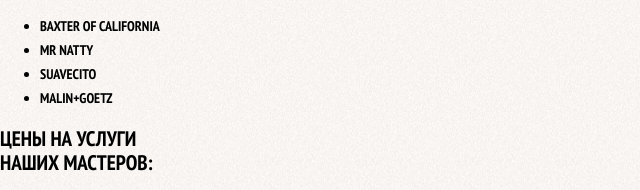
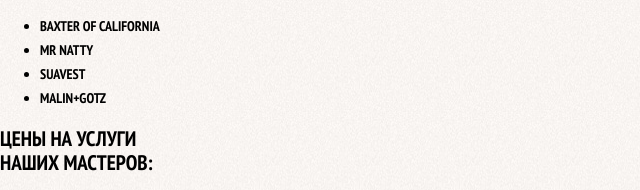
Before and after one commit to GrizzlyMentality/BarberShop, a plain HTML site: page price.html in a window 1280 px wide. Shown: the part 599-789 px from the top of the page, 0-640 px from the left. Drawn offline with Linux system fonts and the light colour scheme; a script that the page names is missing.

Commit message:
catalog-item and price

```diff
--- a/price.html
+++ b/price.html
@@ -52,8 +52,8 @@
 						<ul class="custom-list-1">
 							<li>Baxter of California</li>
 							<li>Mr Natty</li>
-							<li>Suavecito</li>
-							<li>Malin+Goetz</li>
+							<li>Suavest</li>
+							<li>Malin+Gotz</li>
 						</ul>
 					</div>
 					<div class="inner-column-right">
@@ -91,7 +91,7 @@
 		<div class="container">
 			<p id="contacts" class="footer-contacts">
 				Барбершоп "Бородинский"<br>
-				Адрес: г.Санкт-Петербург, Б. Конюшенная, д. 19/8<br>
+				Адрес: г. Санкт-Петербург, Б. Конюшенная, д. 19/8<br>
 				<a class="js-button-map" href="map.html">Как нас найти?</a><br>
 				Телефон: +7 (812) 666-02-66
 			</p>
```
Also changed, not shown: catalog-item.html (+1 -1 lines).
